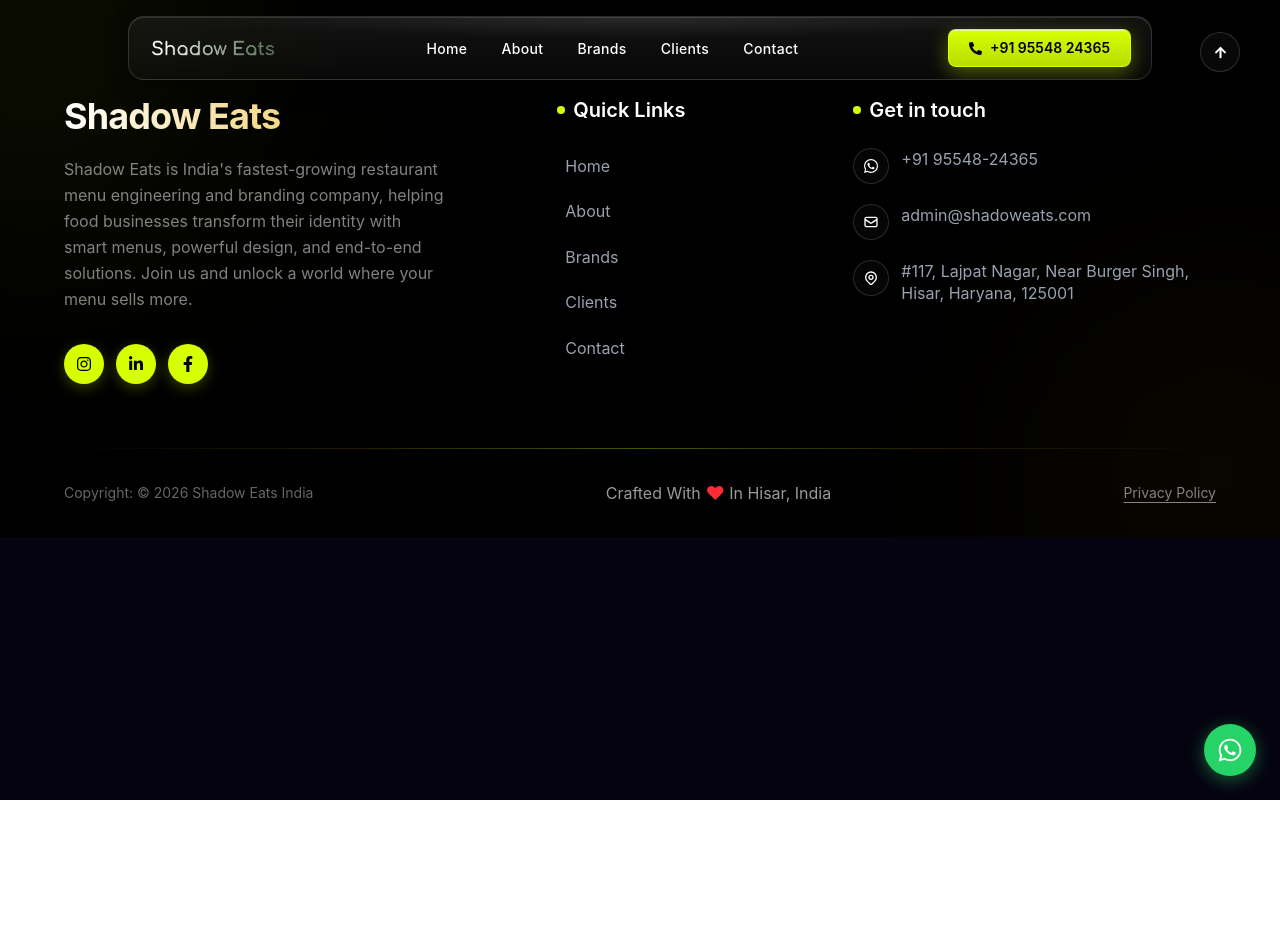
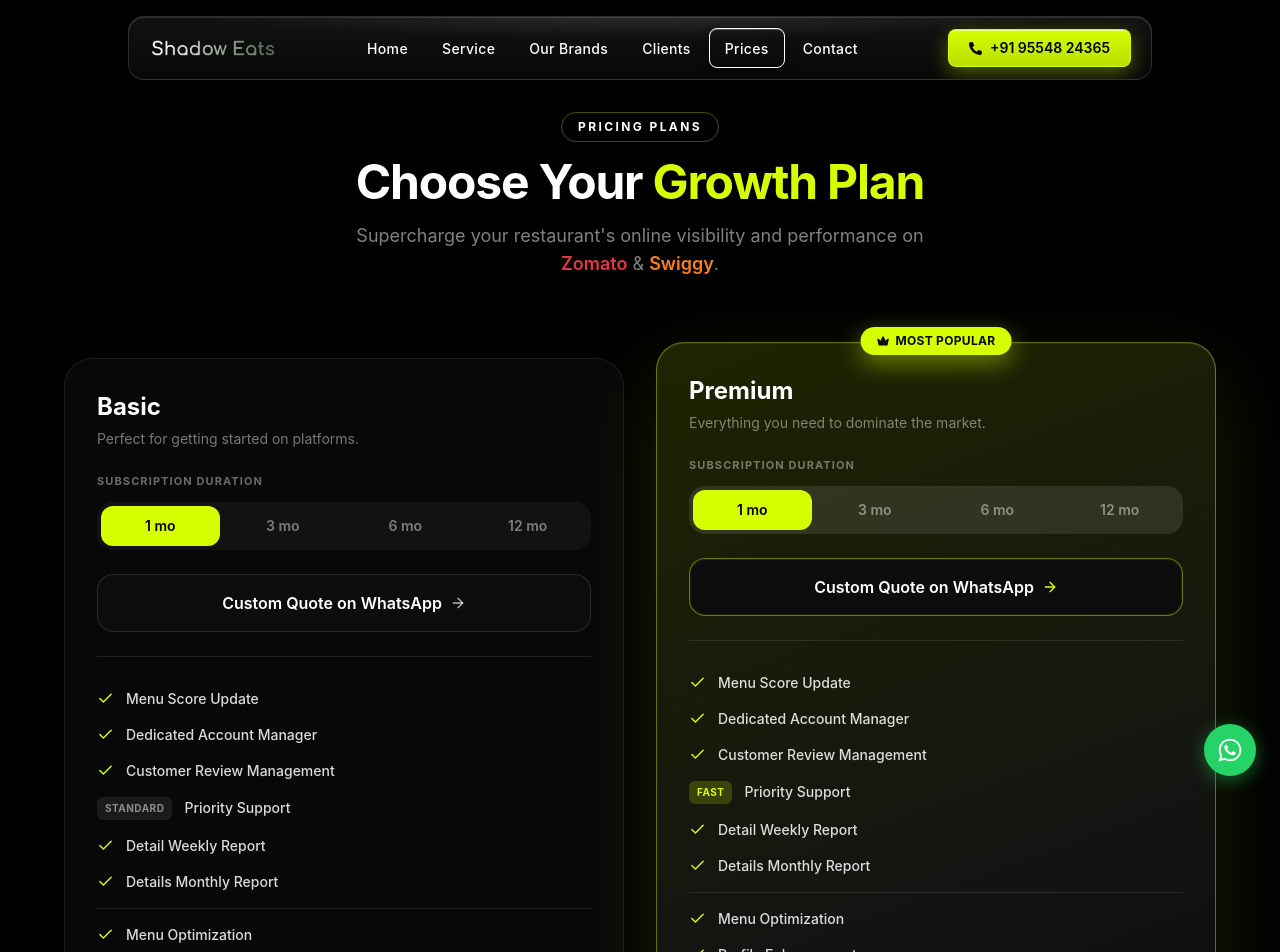
Before and after one commit to deepak-bhankher/Shadow-Eats, a React (Vite) app: page /price in a window 1280 px wide. Shown: the top 952 px of the page. Before the commit the page ends 800 px from the top, so only its background shows below. Built offline with nearby package versions, Linux system fonts and the light colour scheme.

Commit message:
add section prices.jsx

```diff
--- a/src/App.jsx
+++ b/src/App.jsx
@@ -9,6 +9,7 @@
 import Client from "./Pages/Client";
 import Contact from "./Pages/Contact";
 import FloatingWhatsApp from "./Components/FloatingWhatsApp";
+import Prices from "./Pages/Prices";
 
 
 function ScrollToTop() {
@@ -69,6 +70,14 @@
             </PageWrapper>
           }
         />
+        <Route
+          path="/price"
+          element={
+            <PageWrapper>
+              <Prices/>
+            </PageWrapper>
+          }
+        />
         <Route path="/contact" element={
           <PageWrapper>
             <Contact />
--- a/src/Components/Home/Home1.jsx
+++ b/src/Components/Home/Home1.jsx
@@ -299,82 +299,61 @@
                 ),
               },
               {
-                tone: "mcdonalds",
+                tone: "about",
                 icon: (
                   <img
-                    src="mcd2.png"
-                    alt="McDonald's"
+                    src="brand2.png"
+                    alt="about2"
                     className="w-full h-full object-contain"
                     draggable={false}
                   />
                 ),
               },
               {
-                tone: "subway",
+                tone: "about3",
                 icon: (
                   <img
-                    src="Subway.png"
-                    alt="subway's"
+                    src="brand3.png"
+                    alt="about3"
                     className="w-full h-full object-contain"
                     draggable={false}
                   />
                 ),
               },
               {
-                tone: "kfc",
+                tone: "about4",
                 icon: (
                   <img
-                    src="kfc.png"
-                    alt="KFC"
+                    src="brand4.png"
+                    alt="about4"
                     className="w-full h-full object-contain"
                     draggable={false}
                   />
                 ),
               },
               {
-                tone: "dominos",
+                tone: "about5",
                 icon: (
                   <img
-                    src="dominos.png"
-                    alt="Domino's"
+                    src="brand5.png"
+                    alt="about5"
                     className="w-full h-full object-contain"
                     draggable={false}
                   />
                 ),
               },
               {
-                tone: "startbucks",
+                tone: "about5",
                 icon: (
                   <img
-                    src="starbucks.png"
-                    alt="starbucks's"
+                    src="brand6.png"
+                    alt="about6"
                     className="w-full h-full object-contain"
                     draggable={false}
                   />
                 ),
               },
-              {
-                tone: "burgerking",
-                icon: (
-                  <img
-                    src="burger.png"
-                    alt="Burger King"
-                    className="w-full h-full object-contain"
-                    draggable={false}
-                  />
-                ),
-              },
-              {
-                tone: "pizzahut",
-                icon: (
-                  <img
-                    src="pizza-hut.png"
-                    alt="Pizza Hut"
-                    className="w-full h-full object-contain"
-                    draggable={false}
-                  />
-                ),
-              },
+
             ];
 
             return icons.map((it, iconIdx) => {
--- a/src/Components/Home/Home6.jsx
+++ b/src/Components/Home/Home6.jsx
@@ -7,7 +7,7 @@
 const GALLERY_ITEMS = [
   { id: "r1a", src: "journy1.png", alt: "Team working together", row: 1, weight: 2 },
   { id: "r1b", src: "journy2.png", alt: "Founders at a client meet", row: 1, weight: 1 },
-  { id: "r1c", src: "journy.png", alt: "Team collaborating on laptops", row: 1, weight: 1 },
+
 
   { id: "r2a", src: "journy4.png", alt: "Full team group photo", row: 2, weight: 1 },
   { id: "r2b", src: "journy6.png", alt: "Team discussion", row: 2, weight: 1 },
--- a/src/Components/Navbar.jsx
+++ b/src/Components/Navbar.jsx
@@ -7,9 +7,10 @@
 
 const NAV_LINKS = [
   { name: "Home", path: "/" },
-  { name: "About", path: "/about" },
-  { name: "Brands", path: "/brands" },
+  { name: "Service", path: "/about" },
+  { name: "Our Brands", path: "/brands" },
   { name: "Clients", path: "/clients" },
+   { name: "Prices", path: "/price" },
   { name: "Contact", path: "/contact" },
 ];
 
--- /dev/null
+++ b/src/Pages/Prices.jsx
@@ -0,0 +1,255 @@
+import { motion } from "framer-motion";
+import { useState } from "react";
+import { FiArrowRight, FiCheck, FiX } from "react-icons/fi";
+import { PiCrownSimpleFill } from "react-icons/pi";
+
+const fadeUp = (delay = 0) => ({
+  initial: { opacity: 0, y: 24 },
+  whileInView: { opacity: 1, y: 0 },
+  viewport: { once: true, amount: 0.3 },
+  transition: { duration: 0.6, delay, ease: "easeOut" },
+});
+
+const DURATIONS = ["1 mo", "3 mo", "6 mo", "12 mo"];
+
+const ACCENT = "#D6FF01";
+
+// Baseline features shared by both plans — rendered with a check, except
+// "Priority Support" which carries a speed badge instead of a checkmark.
+const BASELINE_FEATURES = [
+  { label: "Menu Score Update" },
+  { label: "Dedicated Account Manager" },
+  { label: "Customer Review Management" },
+  { label: "Priority Support", badge: { basic: "STANDARD", premium: "FAST" } },
+  { label: "Detail Weekly Report" },
+  { label: "Details Monthly Report" },
+];
+
+// Growth features — availability differs between Basic and Premium.
+const GROWTH_FEATURES = [
+  { label: "Menu Optimization", basic: true },
+  { label: "Profile Enhancement", basic: false },
+  { label: "Weekly Consultant Calls", basic: true },
+  { label: "Marketing Insights", basic: false },
+  { label: "Boosted Promotions", basic: false },
+  { label: "Zomato Ad Campaign Management", basic: false },
+  { label: "Festival Specific Promotions", basic: false },
+  { label: "Custom Campaign Ideas", basic: false },
+  { label: "Weekly Menu Insights", basic: true },
+  { label: "Target Audience Analysis", basic: true },
+  { label: "Analytics and Insights Dashboards", basic: false },
+  { label: "Personalized Growth Strategies", basic: true },
+  { label: "Daily Monitoring of Progress", basic: false },
+];
+
+const WHATSAPP_NUMBER = "911234567890"; // replace with the real business number
+
+function DurationToggle({ value, onChange, premium }) {
+  return (
+    <div
+      className={`grid grid-cols-4 gap-1 p-1 rounded-2xl ${
+        premium ? "bg-white/10" : "bg-white/[0.04]"
+      }`}
+    >
+      {DURATIONS.map((d) => {
+        const active = d === value;
+        return (
+          <button
+            key={d}
+            onClick={() => onChange(d)}
+            className={`relative py-2.5 rounded-xl text-xs sm:text-sm font-semibold transition-colors duration-200 ${
+              active ? "text-black" : "text-white/45 hover:text-white/70"
+            }`}
+          >
+            {active && (
+              <motion.span
+                layoutId={`duration-pill-${premium ? "premium" : "basic"}`}
+                className="absolute inset-0 rounded-xl"
+                style={{ background: ACCENT }}
+                transition={{ type: "spring", stiffness: 400, damping: 32 }}
+              />
+            )}
+            <span className="relative">{d}</span>
+          </button>
+        );
+      })}
+    </div>
+  );
+}
+
+function FeatureRow({ label, available, badgeText, premium }) {
+  return (
+    <div className="flex items-center gap-3 py-2">
+      {badgeText ? (
+        <span
+          className="shrink-0 text-[9px] sm:text-[10px] font-bold uppercase tracking-wider px-2 py-1 rounded-md"
+          style={{
+            background: premium ? "rgba(214,255,1,0.18)" : "rgba(255,255,255,0.08)",
+            color: premium ? ACCENT : "rgba(255,255,255,0.5)",
+          }}
+        >
+          {badgeText}
+        </span>
+      ) : available ? (
+        <FiCheck className="shrink-0" size={17} style={{ color: ACCENT }} />
+      ) : (
+        <FiX className="shrink-0 text-white/20" size={17} />
+      )}
+      <span
+        className={`text-[13px] sm:text-sm ${
+          available || badgeText ? "text-white/85" : "text-white/30"
+        } ${!available && !badgeText ? "" : "font-medium"}`}
+      >
+        {label}
+      </span>
+    </div>
+  );
+}
+
+function PlanCard({ plan }) {
+  const isPremium = plan === "premium";
+  const [duration, setDuration] = useState("1 mo");
+
+  const waMessage = encodeURIComponent(
+    `Hi Shadow Eats! I'm interested in the ${isPremium ? "Premium" : "Basic"} plan (${duration} plan). Could you share a custom quote?`
+  );
+
+  return (
+    <motion.div
+      {...fadeUp(isPremium ? 0.12 : 0)}
+      className={`relative rounded-[28px] p-6 sm:p-8 flex flex-col gap-6 ${
+        isPremium ? "lg:-mt-4 lg:mb-4" : ""
+      }`}
+      style={{
+        background: isPremium
+          ? "linear-gradient(160deg, rgba(214,255,1,0.14) 0%, rgba(20,20,20,0.95) 55%, rgba(0,0,0,0.98) 100%)"
+          : "rgba(255,255,255,0.03)",
+        border: isPremium
+          ? "1px solid rgba(214,255,1,0.4)"
+          : "1px solid rgba(255,255,255,0.08)",
+        boxShadow: isPremium
+          ? "0 30px 90px rgba(214,255,1,0.12), inset 0 1px 0 rgba(255,255,255,0.08)"
+          : "0 20px 60px rgba(0,0,0,0.4)",
+      }}
+    >
+      {isPremium && (
+        <span
+          className="absolute -top-4 left-1/2 -translate-x-1/2 flex items-center gap-1.5 text-[11px] sm:text-xs font-bold uppercase tracking-wide px-4 py-1.5 rounded-full whitespace-nowrap"
+          style={{
+            background: ACCENT,
+            color: "#0a0a0a",
+            boxShadow: "0 8px 24px rgba(214,255,1,0.45)",
+          }}
+        >
+          <PiCrownSimpleFill size={13} />
+          Most Popular
+        </span>
+      )}
+
+      {/* header */}
+      <div className="flex flex-col gap-1.5">
+        <h3 className="text-white text-xl sm:text-2xl font-bold">
+          {isPremium ? "Premium" : "Basic"}
+        </h3>
+        <p className="text-white/45 text-sm">
+          {isPremium
+            ? "Everything you need to dominate the market."
+            : "Perfect for getting started on platforms."}
+        </p>
+      </div>
+
+      {/* duration */}
+      <div className="flex flex-col gap-3">
+        <span className="text-[11px] font-bold uppercase tracking-widest text-white/40">
+          Subscription Duration
+        </span>
+        <DurationToggle value={duration} onChange={setDuration} premium={isPremium} />
+      </div>
+
+      {/* CTA */}
+      <a
+        href={`https://wa.me/${WHATSAPP_NUMBER}?text=${waMessage}`}
+        target="_blank"
+        rel="noopener noreferrer"
+        className="group flex items-center justify-center gap-2 w-full py-4 rounded-2xl font-semibold text-sm sm:text-base text-white transition-all duration-200 hover:scale-[1.02]"
+        style={{
+          background: "#0d0d0d",
+          border: isPremium
+            ? "1px solid rgba(214,255,1,0.45)"
+            : "1px solid rgba(255,255,255,0.12)",
+          boxShadow: isPremium ? "0 0 0 1px rgba(214,255,1,0.08) inset" : "none",
+        }}
+      >
+        Custom Quote on WhatsApp
+        <FiArrowRight
+          size={16}
+          style={{ color: isPremium ? ACCENT : "rgba(255,255,255,0.7)" }}
+          className="transition-transform duration-200 group-hover:translate-x-1"
+        />
+      </a>
+
+      {/* divider */}
+      <div className="h-px w-full bg-white/10" />
+
+      {/* features */}
+      <div className="flex flex-col">
+        {BASELINE_FEATURES.map((f) => (
+          <FeatureRow
+            key={f.label}
+            label={f.label}
+            available={true}
+            badgeText={f.badge ? f.badge[isPremium ? "premium" : "basic"] : null}
+            premium={isPremium}
+          />
+        ))}
+        <div className="h-px w-full bg-white/10 my-2" />
+        {GROWTH_FEATURES.map((f) => (
+          <FeatureRow
+            key={f.label}
+            label={f.label}
+            available={isPremium ? true : f.basic}
+            premium={isPremium}
+          />
+        ))}
+      </div>
+    </motion.div>
+  );
+}
+
+export default function Prices() {
+  return (
+    <section id="pricing" className="bg-black py-20 sm:py-28 px-6 overflow-hidden">
+      <div className="max-w-6xl mx-auto flex flex-col items-center gap-14 sm:gap-20">
+        {/* heading */}
+        <motion.div {...fadeUp(0)} className="flex flex-col items-center gap-4 text-center">
+          <span
+            className="text-xs font-bold uppercase tracking-[0.2em] px-4 py-1.5 rounded-full"
+            style={{
+              color: "white",
+              border: "1px solid rgba(214,255,1,0.3)",
+            }}
+          >
+            Pricing Plans
+          </span>
+
+          <h1 className="text-white text-3xl sm:text-4xl md:text-5xl font-bold tracking-tight">
+            Choose Your{" "}
+            <span style={{ color: ACCENT }}>Growth Plan</span>
+          </h1>
+
+          <p className="text-white/50 text-sm sm:text-base md:text-lg max-w-xl">
+            Supercharge your restaurant's online visibility and performance on{" "}
+            <span className="text-[#e23744] font-semibold">Zomato</span> &{" "}
+            <span className="text-[#fc8019] font-semibold">Swiggy</span>.
+          </p>
+        </motion.div>
+
+        {/* plans */}
+        <div className="w-full grid grid-cols-1 lg:grid-cols-2 gap-6 sm:gap-8 items-start">
+          <PlanCard plan="basic" />
+          <PlanCard plan="premium" />
+        </div>
+      </div>
+    </section>
+  );
+}
```
Also changed, not shown: src/Pages/Service.jsx (deleted).
